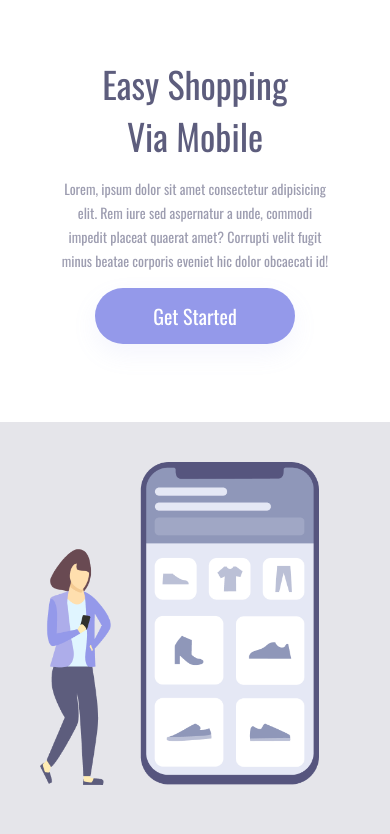
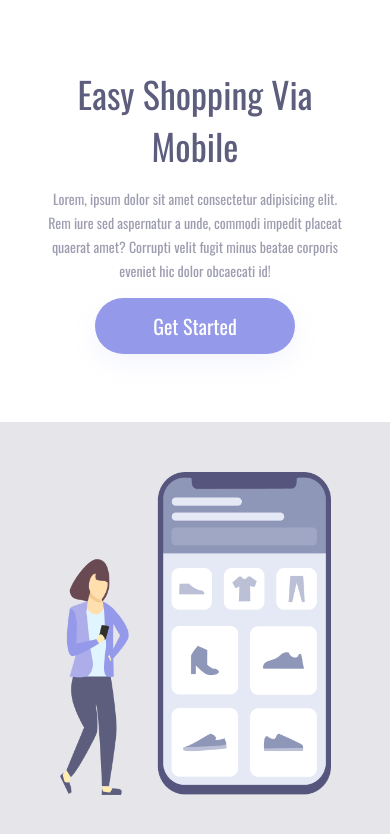
Before and after one commit to kafonseca14/PROJETO-EASY-SHOPPING, a plain HTML site: page index.html in a window 390 px wide. Drawn offline with nearby package versions, Linux system fonts and the light colour scheme.

Commit message:
Alteração no código de responsividade

```diff
--- a/style.css
+++ b/style.css
@@ -90,53 +90,57 @@ a:active {
 }
 
 
-/*REPONSIVIDADE*/
+/*REPONSIVIDADE COM FLEX BOX*/
 
 @media screen and (max-width: 900px) {
 
+    nav {
+        display: none;
+    }
+
+    .wrapper {
+        display: flex;
+        flex-direction: column;
+    }
+
     #container-left {
+        margin: 0;
         padding: 0;
-        margin: 0;
         width: 100%;
         height: 50%;
+        text-align: center;
+        display: flex;
+        flex-direction: column;
+        justify-content: center;
+        align-items: center;
     }
 
     #container-right {
-        display: block;
-        padding: 40px;
+        display: flex;
+        justify-content: center;
+        align-items: center;
         position: static;
+        margin: 0;
+        padding: 0;
         width: 100%;
         height: 50%;
     }
 
     img {
         position: static;
-        max-width: 90%;
+        width: 271px;
         height: 323px;
     }
 
-    nav {
-        display: none;
-    }
-
     h1 {
-        width: 234px;
         font-size: 36px;
         line-height: 52px;
-        margin: 58px auto 0;
-        text-align: center;
+        width: 268px;
     }
 
     p {
-        width: 276px;
-        margin: 15px auto 15px;
         font-size: 14px;
         line-height: 24px;
-        text-align: center;
-    }
-
-    button {
-        margin: 0 auto;
-        display: block;
+        width: 296px;
     }
 }
```
